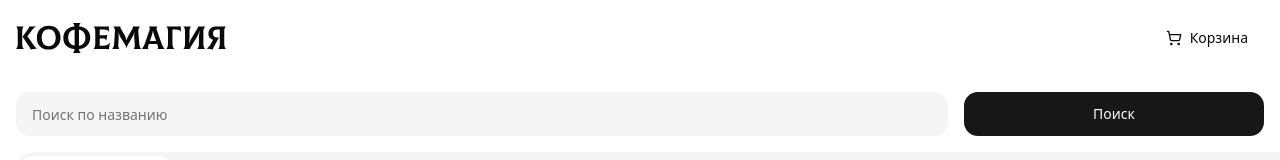
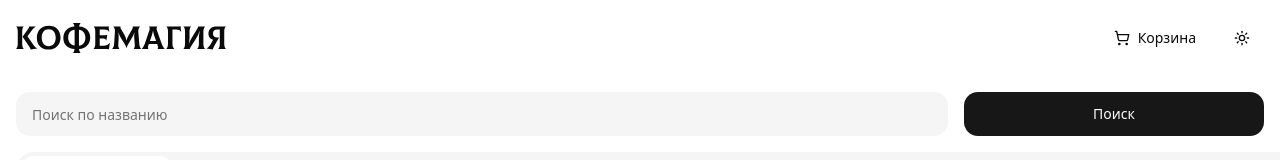
Before and after one commit to adev05/coffeemagia, a Next.js app: page / in a window 1280 px wide. Shown: the top 160 px of the page. Built offline with nearby package versions, Linux system fonts and the light colour scheme.

Commit message:
feat: add theming (light|dark mode)

```diff
--- a/app/layout.tsx
+++ b/app/layout.tsx
@@ -2,6 +2,7 @@
 import { Geist, Geist_Mono } from 'next/font/google'
 import './globals.css'
 import { Header } from '@/components/header'
+import { ThemeProvider } from '@/components/theme-provider'
 
 const geistSans = Geist({
 	variable: '--font-geist-sans',
@@ -24,12 +25,19 @@
 	children: React.ReactNode
 }>) {
 	return (
-		<html lang='en'>
+		<html lang='en' suppressHydrationWarning>
 			<body
 				className={`${geistSans.variable} ${geistMono.variable} antialiased`}
 			>
-				<Header />
-				{children}
+				<ThemeProvider
+					attribute='class'
+					defaultTheme='system'
+					enableSystem
+					disableTransitionOnChange
+				>
+					<Header />
+					{children}
+				</ThemeProvider>
 			</body>
 		</html>
 	)
--- a/app/page.tsx
+++ b/app/page.tsx
@@ -61,7 +61,6 @@
 						})}
 					</div>
 				</TabsContent>
-				<TabsContent value='2'>Change your password here.</TabsContent>
 			</Tabs>
 		</div>
 	)
--- a/components/header.tsx
+++ b/components/header.tsx
@@ -1,16 +1,20 @@
 import { Button } from '@/components/ui/button'
-import { Logotype } from './logotype'
+import { Logotype } from '@/components/logotype'
 import { ShoppingCart } from 'lucide-react'
+import { ModeToggle } from '@/components/mode-toggle'
 
 export function Header() {
 	return (
 		<header className='w-full'>
 			<div className='container mx-auto py-4 flex items-center justify-between px-4'>
 				<Logotype />
-				<Button variant='ghost' size='lg'>
-					<ShoppingCart width={16} height={16} />
-					Корзина
-				</Button>
+				<div className='flex gap-2 items-center'>
+					<Button variant='ghost' size='lg'>
+						<ShoppingCart width={16} height={16} />
+						Корзина
+					</Button>
+					<ModeToggle />
+				</div>
 			</div>
 		</header>
 	)
--- /dev/null
+++ b/components/mode-toggle.tsx
@@ -0,0 +1,34 @@
+'use client'
+
+import { useTheme } from 'next-themes'
+import { Button } from '@/components/ui/button'
+import { useEffect, useState } from 'react'
+import { Moon, Sun } from 'lucide-react'
+
+export function ModeToggle() {
+	const [mounted, setMounted] = useState(false)
+	const { resolvedTheme, setTheme } = useTheme()
+
+	useEffect(() => {
+		requestAnimationFrame(() => setMounted(true))
+	}, [])
+
+	if (!mounted) {
+		return <Button variant='ghost' size='icon'></Button>
+	}
+
+	return (
+		<>
+			{mounted && (
+				<Button
+					variant='ghost'
+					size='icon'
+					onClick={() => setTheme(resolvedTheme === 'light' ? 'dark' : 'light')}
+					aria-label='Toggle theme'
+				>
+					{resolvedTheme === 'light' ? <Sun /> : <Moon />}
+				</Button>
+			)}
+		</>
+	)
+}
--- /dev/null
+++ b/components/theme-provider.tsx
@@ -0,0 +1,11 @@
+'use client'
+
+import * as React from 'react'
+import { ThemeProvider as NextThemesProvider } from 'next-themes'
+
+export function ThemeProvider({
+	children,
+	...props
+}: React.ComponentProps<typeof NextThemesProvider>) {
+	return <NextThemesProvider {...props}>{children}</NextThemesProvider>
+}
--- a/components/ui/button.tsx
+++ b/components/ui/button.tsx
@@ -24,7 +24,7 @@
 				default: 'h-9 px-4 py-2 has-[>svg]:px-3',
 				sm: 'h-8 rounded-xl gap-1.5 px-3 has-[>svg]:px-2.5',
 				lg: 'h-11 rounded-xl px-6 has-[>svg]:px-4',
-				icon: 'size-9',
+				icon: 'size-11',
 				'icon-sm': 'size-8',
 				'icon-lg': 'size-10',
 			},
--- a/package.json
+++ b/package.json
@@ -15,6 +15,7 @@
     "clsx": "^2.1.1",
     "lucide-react": "^0.561.0",
     "next": "16.0.10",
+    "next-themes": "^0.4.6",
     "react": "19.2.1",
     "react-dom": "19.2.1",
     "tailwind-merge": "^3.4.0"
```
Also changed, not shown: 1 other file (tests, documents, lock files or other folders).
